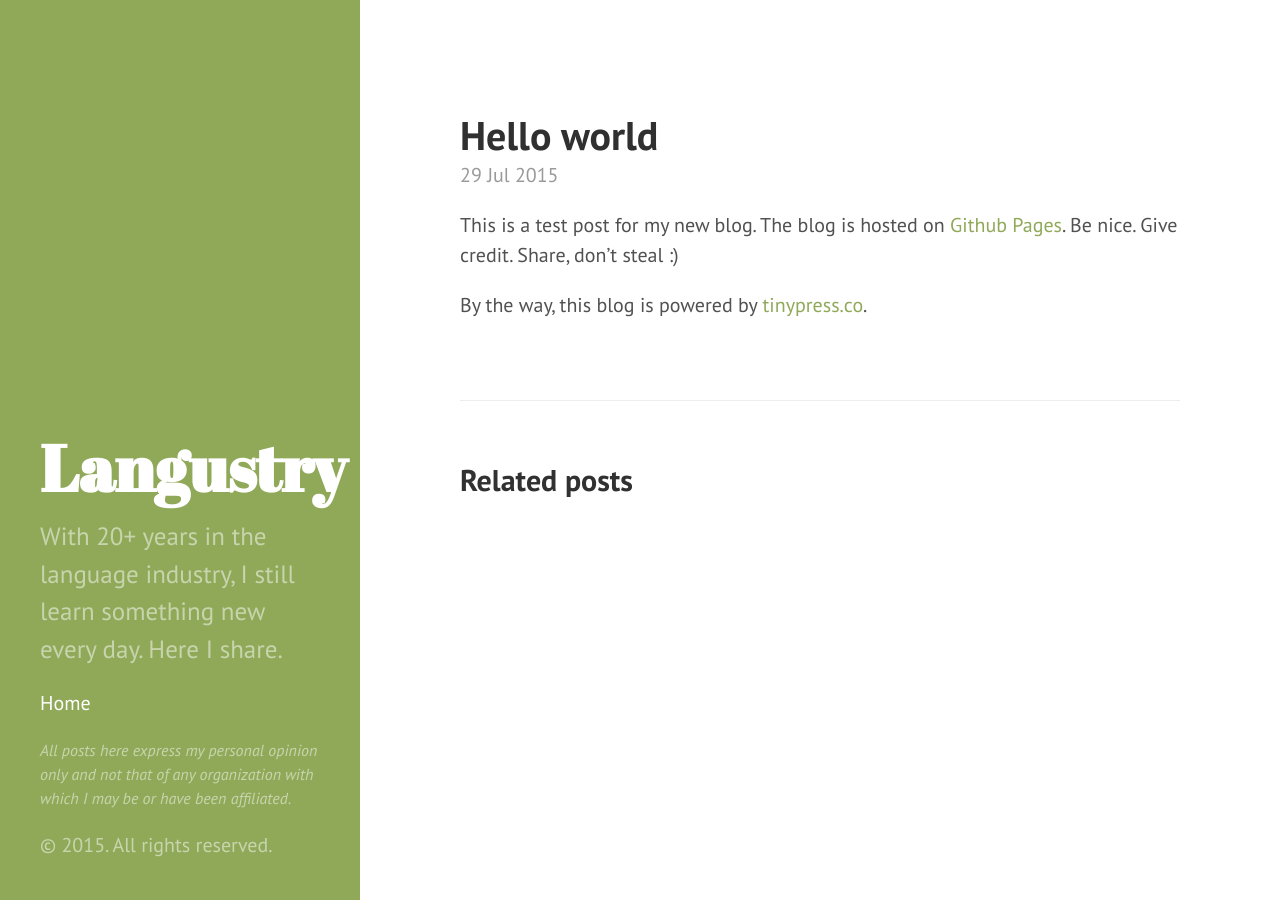
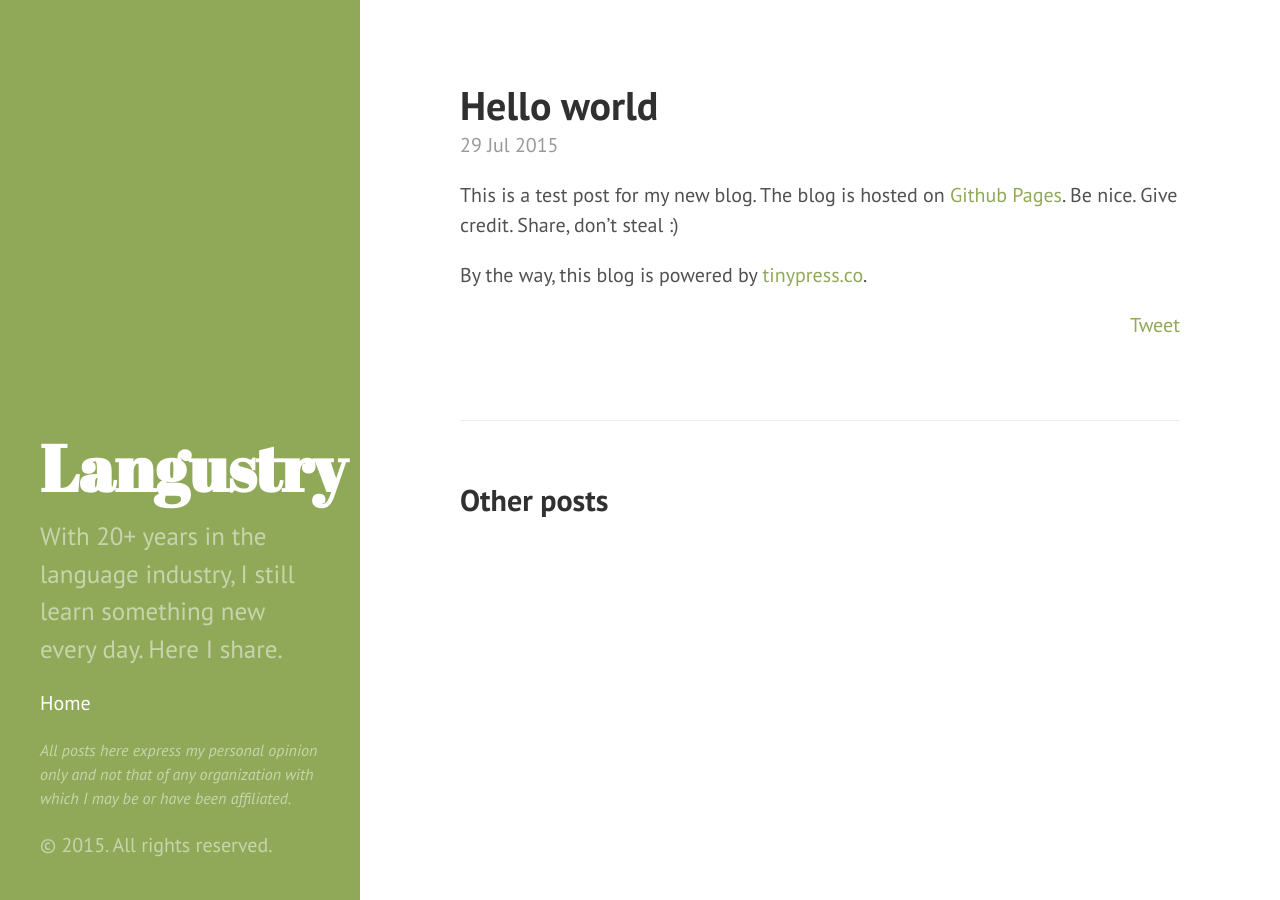
Before and after one commit to FredrikFolkeryd/Linguisht.github.io, a Jekyll site: the page built from _posts/2015-07-29-hello-world.markdown, in a window 1280 px wide. Built offline with Jekyll 4.4.1, drawn with Linux system fonts in a browser that asks for light colours; comment, search, counter and statistics services are not loaded.

Commit message:
Added share buttons to posts, switched to Disqus for comments

```diff
--- /dev/null
+++ b/_includes/disqus.html
@@ -0,0 +1,13 @@
+<div id="disqus_thread"></div>
+<script type="text/javascript">
+    /* * * CONFIGURATION VARIABLES * * */
+    var disqus_shortname = 'langustry';
+
+    /* * * DON'T EDIT BELOW THIS LINE * * */
+    (function() {
+        var dsq = document.createElement('script'); dsq.type = 'text/javascript'; dsq.async = true;
+        dsq.src = '//' + disqus_shortname + '.disqus.com/embed.js';
+        (document.getElementsByTagName('head')[0] || document.getElementsByTagName('body')[0]).appendChild(dsq);
+    })();
+</script>
+<noscript>Please enable JavaScript to view the <a href="https://disqus.com/?ref_noscript" rel="nofollow">comments powered by Disqus.</a></noscript>
--- a/_includes/head.html
+++ b/_includes/head.html
@@ -30,8 +30,5 @@
   <!-- Google analytics -->
   {% include ga.html %}
 
-  <!-- Google plus button -->
-  <script src="https://apis.google.com/js/platform.js" async defer>
-	{lang: 'en'}
-	</script>
+
 </head>
--- /dev/null
+++ b/_includes/share.html
@@ -0,0 +1,12 @@
+	    <div class="right">
+		<!-- Twitter -->
+		<a href="https://twitter.com/share" class="twitter-share-button" data-via="Langustry">Tweet</a>
+<script>!function(d,s,id){var js,fjs=d.getElementsByTagName(s)[0],p=/^http:/.test(d.location)?'http':'https';if(!d.getElementById(id)){js=d.createElement(s);js.id=id;js.src=p+'://platform.twitter.com/widgets.js';fjs.parentNode.insertBefore(js,fjs);}}(document, 'script', 'twitter-wjs');</script>
+		<!-- Google+ -->
+<script src="https://apis.google.com/js/platform.js" async defer></script>
+<div class="g-plus" data-action="share" data-annotation="bubble" ></div>
+	<!-- LinkedIn -->
+	<script src="//platform.linkedin.com/in.js" type="text/javascript"> lang: en_US</script>
+<script type="IN/Share" data-counter="right"></script>
+
+		</div>
--- a/_layouts/default.html
+++ b/_layouts/default.html
@@ -9,7 +9,6 @@
 
 
 	<div class="content container">
-			{% include plusbutton.html %}
 	      {{ content }}
     </div>
 
--- a/_layouts/post.html
+++ b/_layouts/post.html
@@ -5,10 +5,11 @@ layout: default
   <h1 class="post-title">{{ page.title }}</h1>
   <span class="post-date">{{ page.date | date_to_string }}</span>
   {{ content }}
+  {% include share.html %}
 </div>
 
 <div class="related">
-  <h2>Related posts</h2>
+  <h2>Other posts</h2>
   <ul class="related-posts">
     {% for post in site.related_posts limit:3 %}
       <li>
@@ -24,5 +25,5 @@ layout: default
 </div>
 
 <div id="comments">
-	{% include pluscomm.html %}
+	{% include disqus.html %}
 </div>
```
